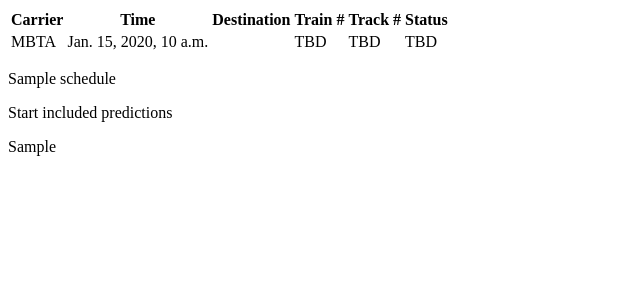
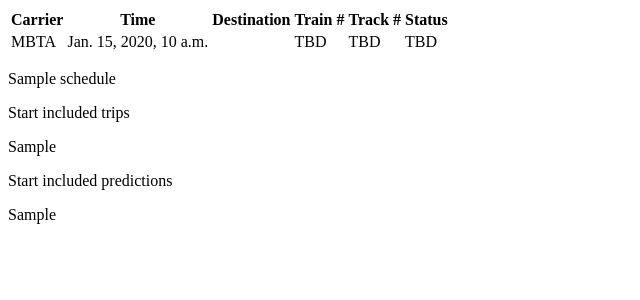
Before and after one commit to JakeSeib/mbta_departures, a Django app: template mbta_departures/departure_board/templates/departure_board/index.html in a window 1280 px wide. Shown: the top 300 px of the page, without its empty margins (0-640 px from the left). Run offline with Django 3.2, Linux system fonts and the light colour scheme; the template is opened without the code that fills it: most values are stand-ins (such as "Sample title", 1, 10 or a date in 2020).

Commit message:
Sort included
Sort included items into trips and predictions (stops and routes not
needed), while filtering for commuter rail items

```diff
--- a/mbta_departures/departure_board/templates/departure_board/index.html
+++ b/mbta_departures/departure_board/templates/departure_board/index.html
@@ -1,4 +1,4 @@
-<!-- Refer to this template within Django as polls/index.html -->
+<!-- Refer to this template within Django as departure_board/index.html -->
 
 <!DOCTYPE html>
 <html>
@@ -20,7 +20,7 @@
       {% for schedule in schedule_data %}
       <tr>
         <td>MBTA</td>
-        <td>{{  schedule.attributes.display_time  }}</td>
+        <td>{{ schedule.attributes.display_time }}</td>
         <td>{{ schedule.relationships.route.data.id|slice:"3:" }}</td>
         <td>TBD</td>
         <td>TBD</td>
@@ -36,13 +36,23 @@
     {% else %}
         <p>No schedule data available.</p>
     {% endif %}
+
+    <p>Start included trips</p>
+    {% if included_trips %}
+      {% for included_el in included_trips %}
+        <p>{{ included_el }}</p>
+      {% endfor %}
+    {% else %}
+        <p>No included trips available.</p>
+    {% endif %}
+
     <p>Start included predictions</p>
     {% if included_predictions %}
       {% for included_el in included_predictions %}
         <p>{{ included_el }}</p>
       {% endfor %}
     {% else %}
-        <p>No included schedule data available.</p>
+        <p>No included predictions available.</p>
     {% endif %}
   </body>
 </html>
```
Also changed, not shown: mbta_departures/departure_board/utils/sorting.py (added, +10 -0 lines), mbta_departures/departure_board/views.py (+7 -5 lines).
